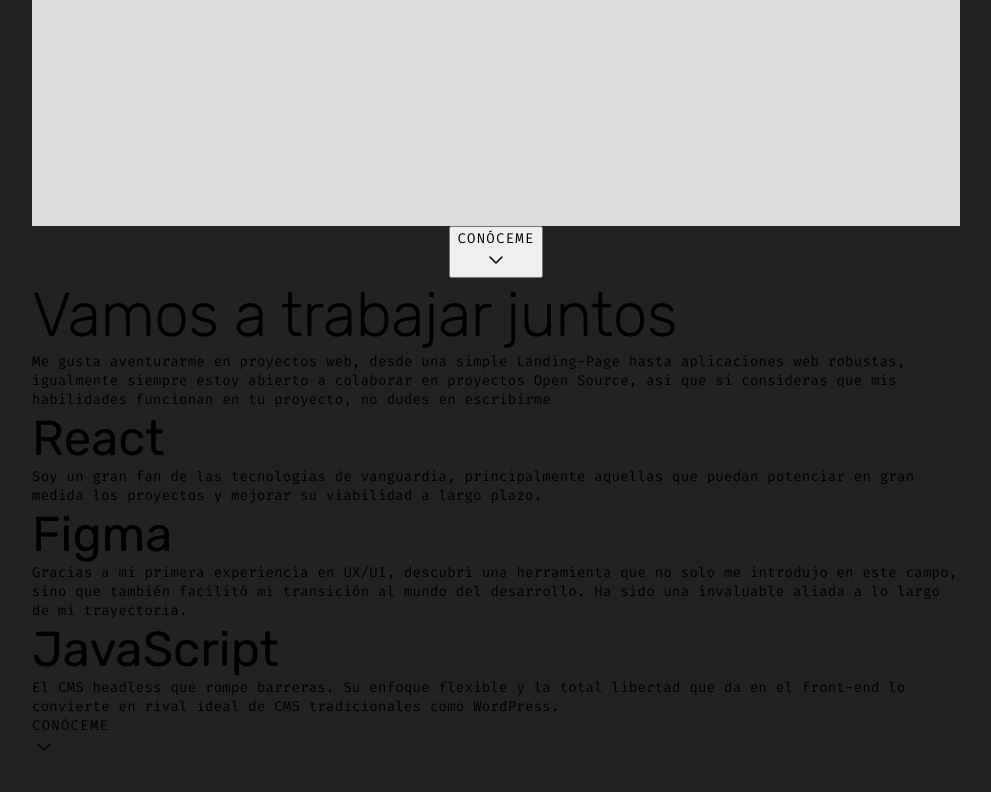
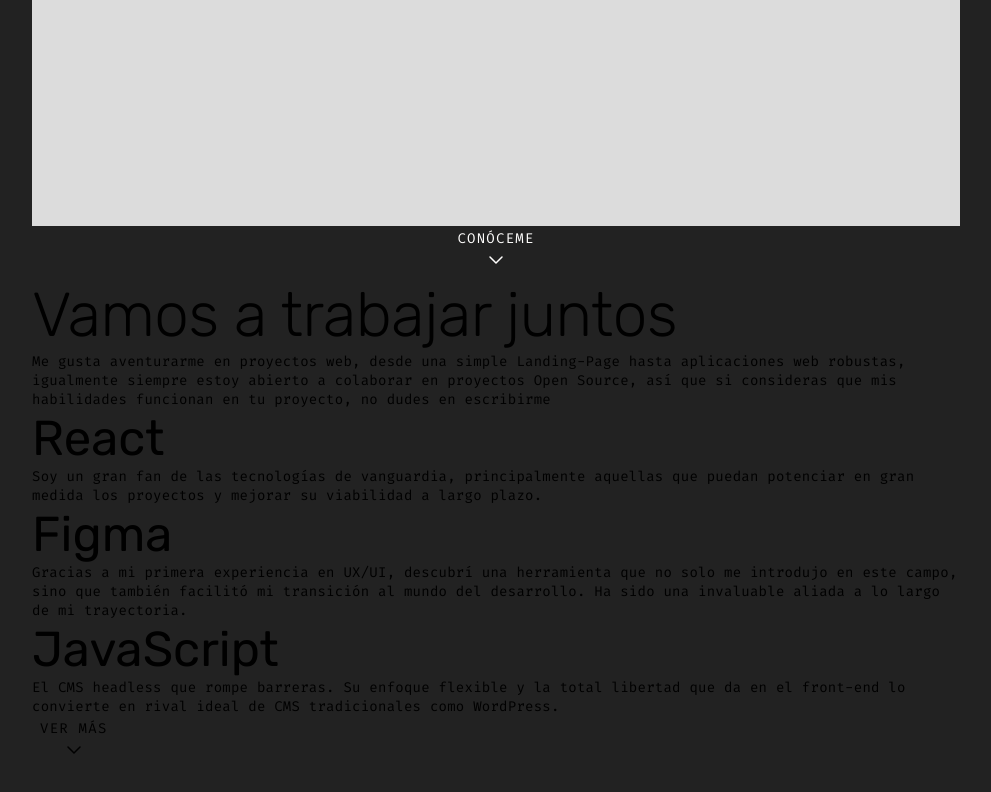
Before and after one commit to xvvas/jsx-perse-dev-portafolio, a React (Vite) app: page / in a window 1280 px wide. Shown: the part 482-1274 px from the top of the page, without its empty margins (144-1135 px from the left). Built offline with nearby package versions, Linux system fonts and the light colour scheme.

Commit message:
Add style on 'BtnArrowDown'

```diff
--- a/src/components/content/home/aboutMeContent/AboutMeContent.jsx
+++ b/src/components/content/home/aboutMeContent/AboutMeContent.jsx
@@ -1,6 +1,7 @@
 import { TypeBody2, TypeButton, TypeH2, TypeH3 } from "@cu/fonts/Type"
 import { ContainerCard, ContainerSection } from "@cu/containers/Containers"
 import IconNavArrowDown from "@cu/icons/Icons"
+import { BtnArrowDown } from "@/components/util/interface/btns/Btns"
 
 export default function AboutMeContent() {
     return (
@@ -25,8 +26,7 @@
                     </ContainerCard>
                 </div>
                 <div className="aboutMeContent__initScroll">
-                    <TypeButton>Conóceme</TypeButton>
-                    <IconNavArrowDown />
+                    <BtnArrowDown label="Ver más"/>
                 </div>
             </div>
         </ContainerSection >
--- a/src/components/content/home/mainContent/MainContent.css
+++ b/src/components/content/home/mainContent/MainContent.css
@@ -16,3 +16,11 @@
     justify-content: center;
     align-items: center;
 }
+
+.mainContent__initScroll>button{
+    color: var(--color-White);
+}
+
+.mainContent__initScroll>button>svg>path{
+    stroke: var(--color-White);
+}
--- a/src/components/util/interface/btns/Btns.css
+++ b/src/components/util/interface/btns/Btns.css
@@ -0,0 +1,5 @@
+.BtnArrowDown{
+    background: transparent;
+    outline: none;
+    border-color: transparent;
+}
```
